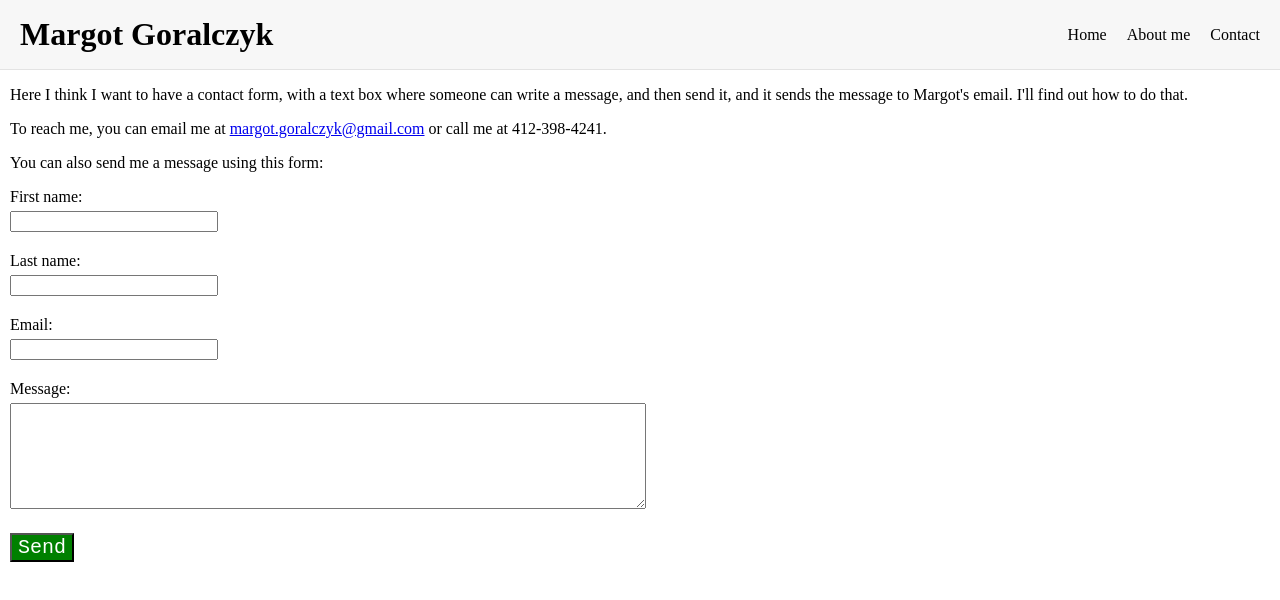
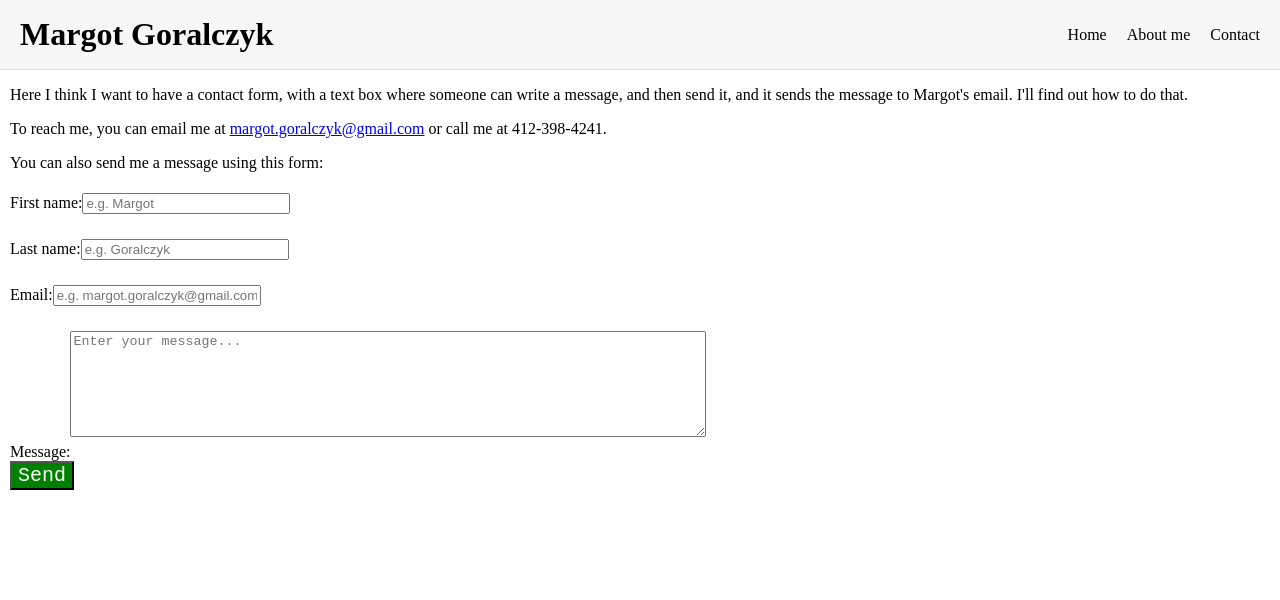
Before and after one commit to pamunev/margot-therapist-website, a React (Create React App) app: page /contact in a window 1280 px wide. Shown: the top 600 px of the page. Built offline with nearby package versions, Linux system fonts and the light colour scheme.

Commit message:
Changed form html.

```diff
--- a/src/routes/contact.jsx
+++ b/src/routes/contact.jsx
@@ -39,35 +39,30 @@ function Contact() {
             <p>
                 You can also send me a message using this form:
             </p>
-            <Form ref={form} onSubmit={sendEmail}>
-                <div>
-                    <label>First name:</label>
+            <div className="container">
+                <Form ref={form} onSubmit={sendEmail} action="" className="form">
+                    <div className="form-group">
+                        <label for="first_name" className="form-label">First name:</label>
+                        <input type="text" class="form-control" id="first_name" name="first_name" placeholder="e.g. Margot" tabIndex="1" required />
                     </div>
-                <div>
-                    <input type="text" name="first_name" />
+                    <div className="form-group">
+                        <label for="last_name">Last name:</label>
+                        <input type="text" class="form-control" id="last_name" name="last_name" placeholder="e.g. Goralczyk" tabIndex="2" required />
                     </div>
-                <div>
-                    <label>Last name:</label>
+                    <div className="form-group">
+                        <label for="user_email">Email:</label>
+                        <input type="email" class="form-control" id="email" name="email" placeholder="e.g. margot.goralczyk@gmail.com" tabIndex="3" required />
                     </div>
-                <div>
-                    <input type="text" name="last_name" />
-                </div>
-                <div>
-                    <label>Email:</label>
-                </div>
-                <div>
-                    <input type="email" name="user_email" />
-                </div>
-                <div>
-                    <label>Message:</label>
-                </div>
-                <div>
-                    <textarea name="message" />
+                    <div className="form-group">
+                        <label for="message">Message:</label>
+                        <textarea rows="5" cols="50" id="message" name="message" placeholder="Enter your message..." tabindex="4" />
                     </div>
                     <div>
                         <button type="submit" value="Send" className="button">Send</button>
                     </div>
+
                 </Form>
+            </div>
         </div>
 
     )
```
Lines whose indentation alone changed are shown as unchanged.
